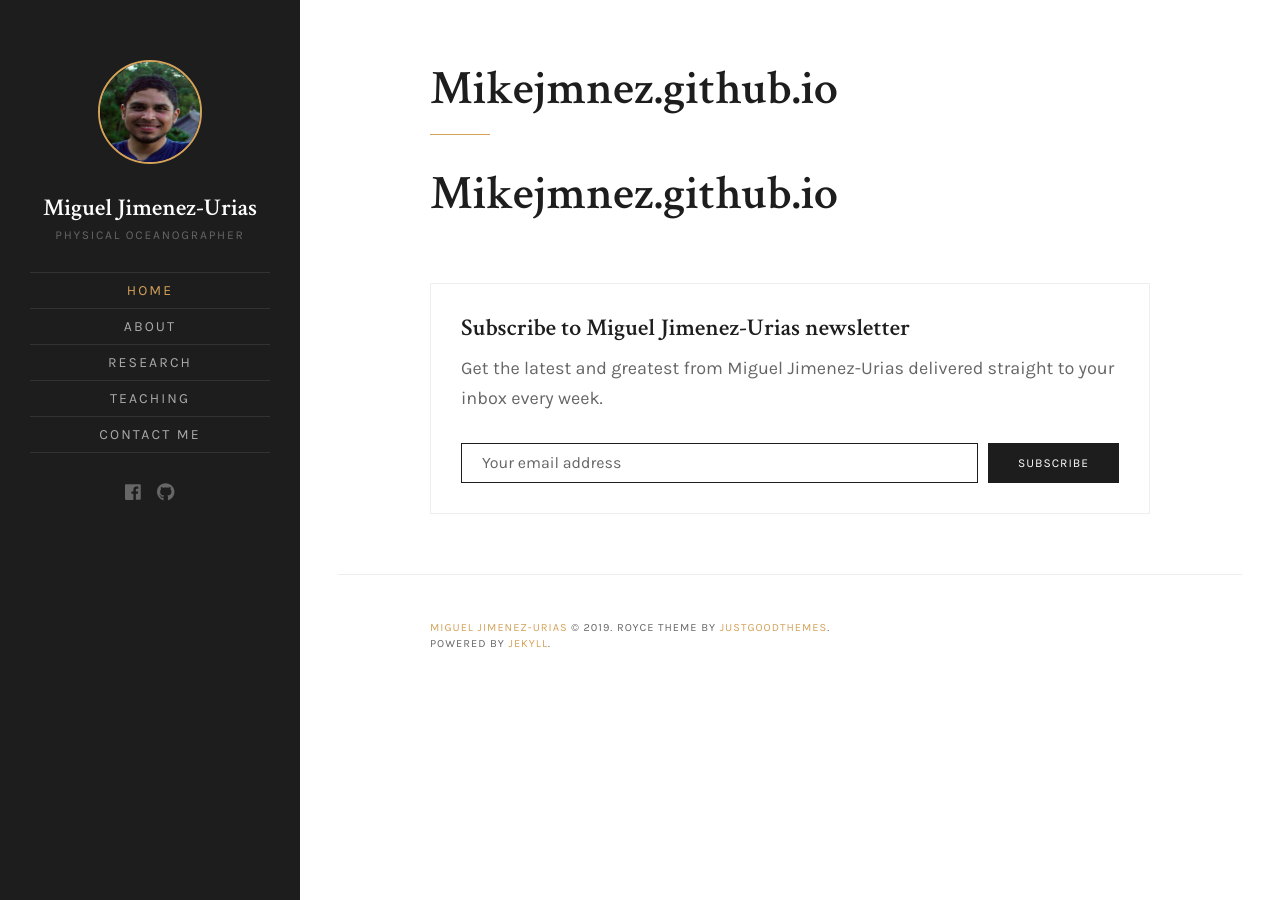
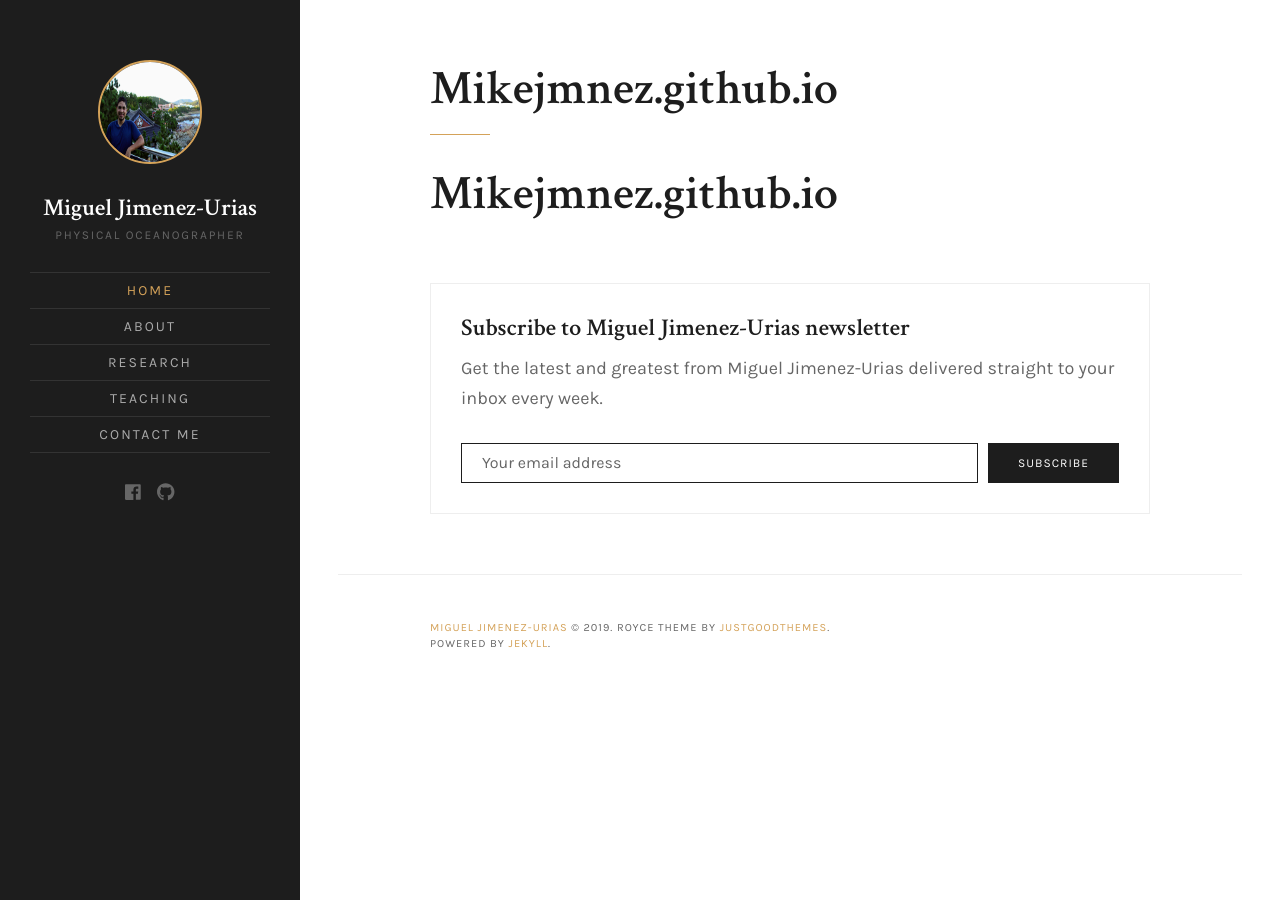
Before and after one commit to Mikejmnez/Mikejmnez.github.io, a Jekyll site: the page built from README.md, in a window 1280 px wide. Built offline with Jekyll 4.4.1, drawn with Linux system fonts in a browser that asks for light colours; our own code applies the rules of GitHub Pages for plain Markdown files.

Commit message:
added a new photo and changed the config file to use it.

```diff
--- a/_config.yml
+++ b/_config.yml
@@ -5,7 +5,7 @@ meta_description: ''
 logo:
 # Author image is used in site sidebar and greetings in the home page hero text
 author:
-  image: 'authorimage.jpg'
+  image: 'profile.jpg'
   greetings: "I am a physical Oceanographer interested in the large ocean circulation, currently based at Johns Hopkins University as a postdoctoral researcher."
   # greetings: "Hi there! My name is Charles Lavoie. I'm a freelance web developer, author and speaker based in Montreal, Canada. It’s nice to meet you."
 favicon: 'assets/images/favicon.ico'
```
Also changed, not shown: assets/images/profile.JPG (added).
